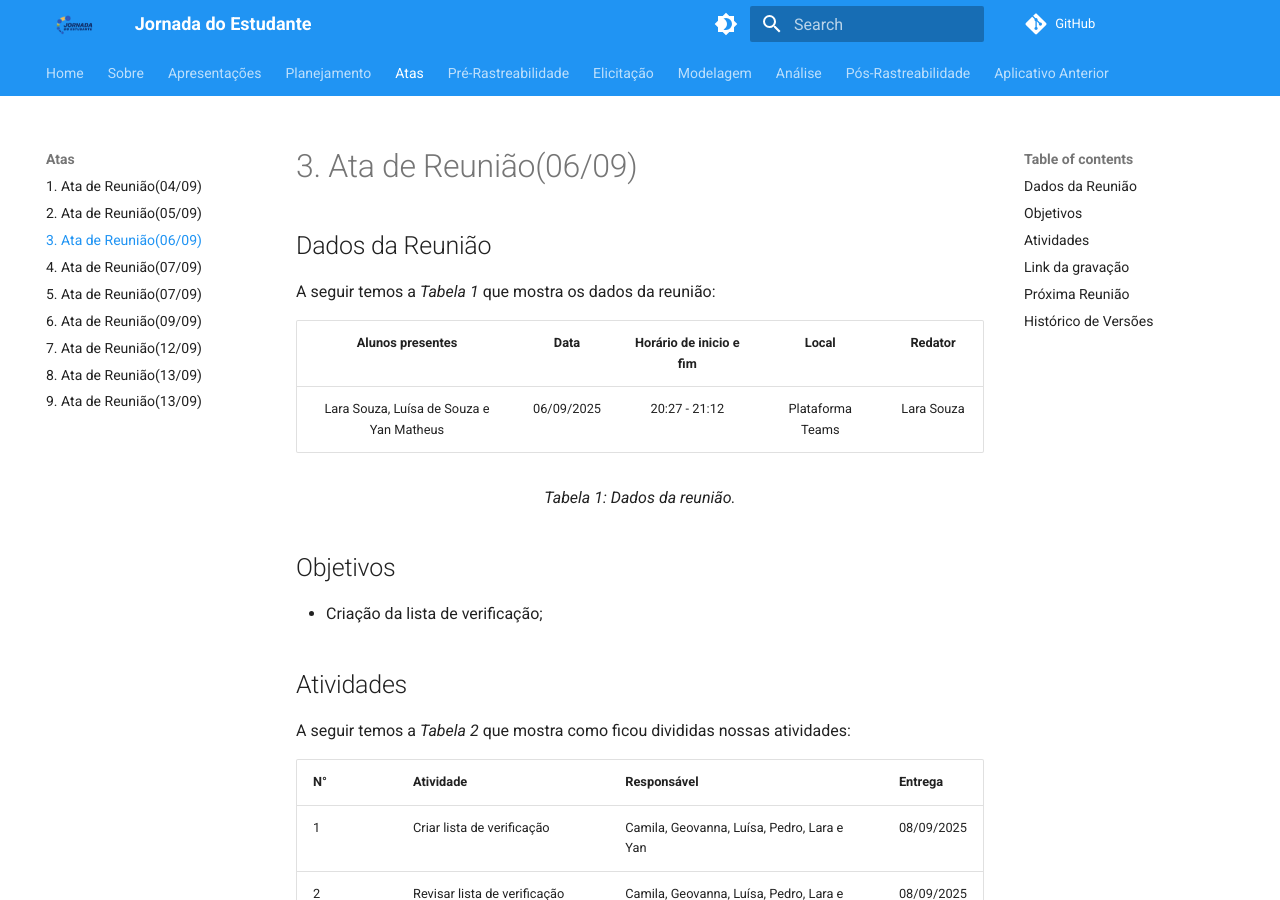
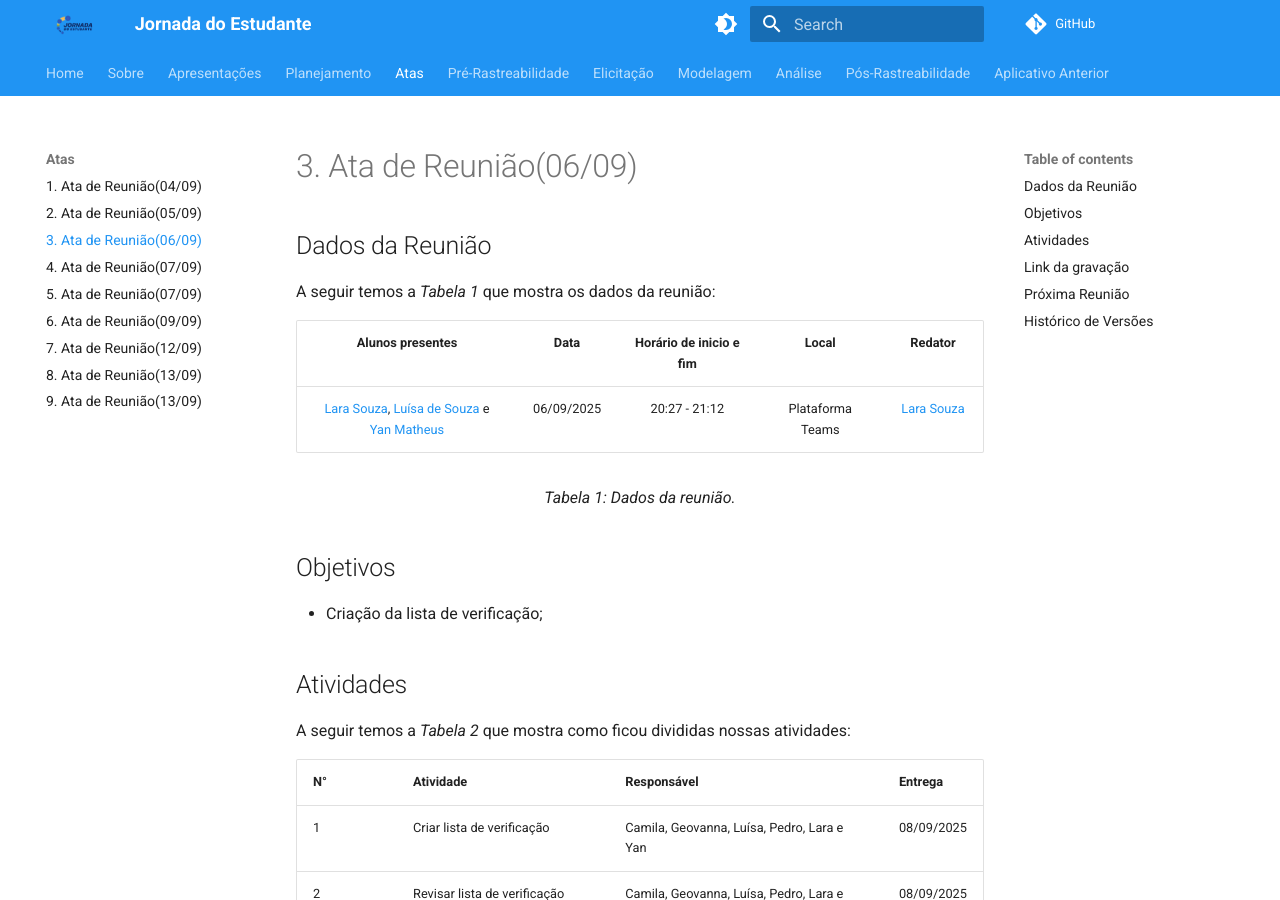
Before and after one commit to Requisitos-de-Software/2025.2-Grupo05, an MkDocs documentation site: the page built from docs/Atas/ata06-09.md, in a window 1280 px wide and 900 px high. Built offline with MkDocs 1.6.1 and Material for MkDocs 9.7.7, drawn with Linux system fonts in a browser that asks for light colours; comment, search, counter and statistics services are not loaded; part of the change alters nothing that is shown.

Commit message:
Atualização dos links da ata06-09.md

```diff
--- a/docs/Atas/ata06-09.md
+++ b/docs/Atas/ata06-09.md
@@ -6,7 +6,8 @@ A seguir temos a <i>Tabela 1</i> que mostra os dados da reunião:
 
 |                                     Alunos presentes                                     |    Data    | Horário de inicio e fim |      Local       | Redator |
 | :--------------------------------------------------------------------------------------: | :--------: | :---------------------: | :--------------: | :--------------: |
-| Lara Souza, Luísa de Souza e Yan Matheus | 06/09/2025 |      20:27 - 21:12      | Plataforma Teams | Lara Souza |
+| [Lara Souza](https://github.com/mel14-hub), [Luísa de Souza](https://github.com/luisa12ll) e [Yan Matheus](https://github.com/Yanmatheus0812) | 06/09/2025 | 20:27 - 21:12 | Plataforma Teams | [Lara Souza](https://github.com/mel14-hub) |
+
 <figcaption align="center">Tabela 1: Dados da reunião.</figcaption>
 
 ## Objetivos
```
